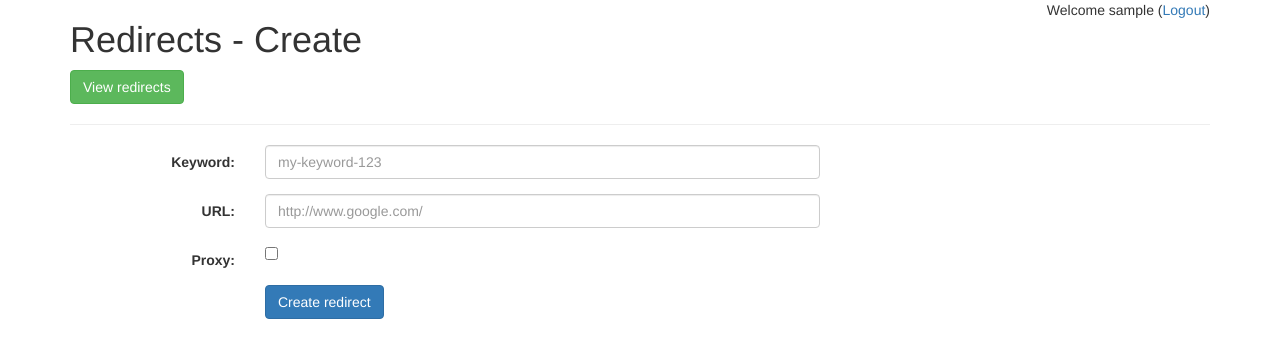
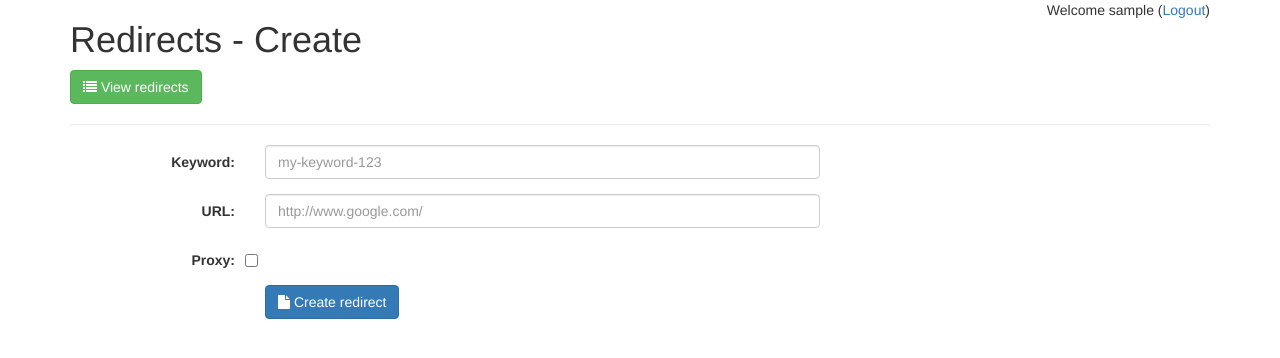
Before and after one commit to dhedegaard/urls, a Django app: page / in a window 1280 px wide. Shown: the top 358 px of the page. Run offline with Django 3.2, Linux system fonts and the light colour scheme; the visitor is signed in with stand-in values (Sample User, id 1); data that the repository does not hold is empty; some libraries are stand-ins or nearby versions.

Commit message:
Lots of small GUI fixes, upgraded bootstrap and fontawesome to newest versions.

```diff
--- a/app/templates/base.html
+++ b/app/templates/base.html
@@ -4,8 +4,8 @@
     <meta charset="UTF-8"/>
     <meta http-equiv="Content-Type" content="text/html; charset=utf-8"/>
     <meta name="viewport" content="width=device-width, initial-scale=1.0"/>
-    <link rel="stylesheet" href="//netdna.bootstrapcdn.com/bootstrap/3.0.0/css/bootstrap.min.css"/>
-    <link href="//netdna.bootstrapcdn.com/font-awesome/3.2.1/css/font-awesome.css" rel="stylesheet"/>
+    <link rel="stylesheet" href="//netdna.bootstrapcdn.com/bootstrap/3.0.3/css/bootstrap.min.css">
+    <link href="//netdna.bootstrapcdn.com/font-awesome/4.0.3/css/font-awesome.css" rel="stylesheet">
     <title>{{ title }}</title>
 </head>
 <body>
@@ -14,6 +14,8 @@
         Welcome
         {% if user.is_authenticated %}
             {{ user }} (<a href="{% url 'logout' %}">Logout</a>)
+        {% else %}
+            anonymous
         {% endif %}
     </div>
     <h1>Redirects{% if title %} - {{ title }}{% endif %}</h1>
--- a/app/templates/index.html
+++ b/app/templates/index.html
@@ -1,7 +1,7 @@
 {% extends 'base.html' %}
 {% block title %}Create{% endblock %}
 {% block content %}
-    <a href="{% url 'list' %}" class="btn btn-success"><i class="icon icon-list"></i> View redirects</a>
+    <a href="{% url 'list' %}" class="btn btn-success"><i class="fa fa-list"></i> View redirects</a>
     <hr/>
     {% if created_keyword %}
         <div class="alert alert-success">
@@ -39,10 +39,12 @@
             {% endif %}
         </div>
         <div class="form-group{% if form.proxy.errors %} has-error{% endif %}">
-            <label class="col-lg-2 control-label" for="inputProxy">Proxy:</label>
+            <label class="col-lg-2 control-label" for="id_proxy">Proxy:</label>
 
             <div class="col-lg-6">
-                {{ form.proxy }}
+                <div class="checkbox">
+                    {{ form.proxy }}
+                </div>
             </div>
             {% if form.proxy.errors %}
                 <div class="col-lg-4 help-block">{{ form.proxy.errors.as_text }}</div>
@@ -51,7 +53,7 @@
         <div class="form-group">
             <div class="col-lg-offset-2 col-lg-2">
                 <button type="submit" class="btn btn-primary">
-                    <i class="icon-file"></i>
+                    <i class="fa fa-file"></i>
                     Create redirect
                 </button>
             </div>
--- a/app/templates/login.html
+++ b/app/templates/login.html
@@ -32,7 +32,7 @@
         </div>
         <div class="form-group">
             <div class="col-lg-offset-2 col-lg-2">
-                <button class="btn btn-primary" type="submit"><i class="icon icon-lock"></i> Login</button>
+                <button class="btn btn-primary" type="submit"><i class="fa fa-lock"></i> Login</button>
             </div>
         </div>
 
```
Also changed, not shown: app/templates/list.html (+4 -5 lines).
